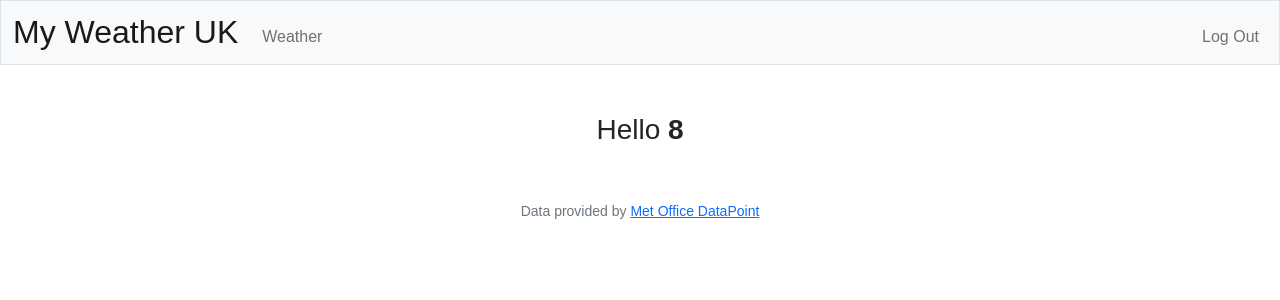
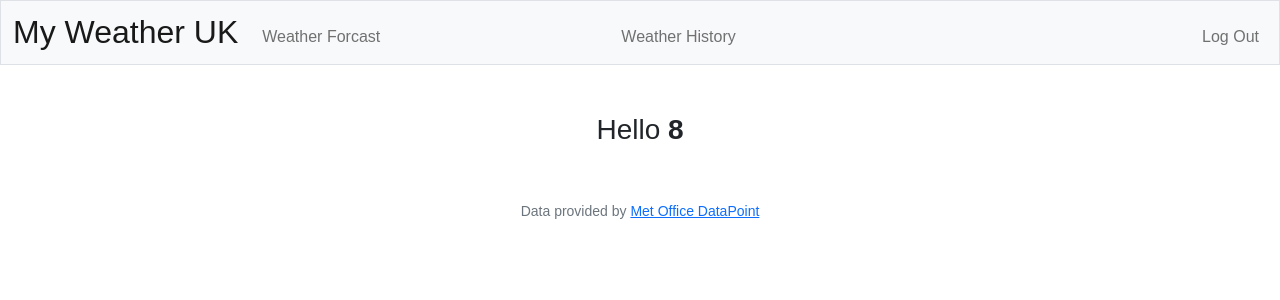
Before and after one commit to samuel-speller/Final-Project-cs50, a Flask app: page / in a window 1280 px wide. Shown: the top 300 px of the page. Run offline with Flask 3, Linux system fonts and the light colour scheme; a user stored in the database is signed in; some libraries are stand-ins or nearby versions.

Commit message:
getting the weather forcast and history to work correctly. Need to work on the arguments in the functions.

```diff
--- a/app.py
+++ b/app.py
@@ -6,7 +6,13 @@ from flask_session import Session
 from tempfile import mkdtemp
 from werkzeug.security import check_password_hash, generate_password_hash
 
-from functions import apology, login_required, create_connection, forcast_weather_locations, get_user_weather
+from functions import (
+    apology,
+    login_required,
+    create_connection,
+    weather_locations,
+    get_weather_data
+)
 
 # Configure application
 app = Flask(__name__)
@@ -158,26 +164,50 @@ def register():
         return render_template("login.html")
 
 
-@app.route("/weather", methods=["GET", "POST"])
+@app.route("/weatherforcast", methods=["GET", "POST"])
 @login_required
-def weather():
-    """Weather Page"""
+def weatherforcast():
+    """Weather forcast Page"""
+    # possible might need to use this line to get user data
+    # user_id = session["user_id"]
+
+    # use weather_locations funtion to return a list of locations
+    location_name_list = weather_locations('fcs')['name']
+
+    if request.method == "GET":
+
+        return render_template("weather_forcast_input.html",
+                               location_name_list=location_name_list
+                               )
+    else:
+        user_location = request.form.get('location')
+        user_weather = get_weather_data('fcs', user_location)
+
+        return render_template("weather_forcast.html",
+                               user_location=user_location,
+                               user_weather=user_weather
+                               )
+
+@app.route("/weatherhistory", methods=["GET", "POST"])
+@login_required
+def weatherhistory():
+    """Weather history Page"""
     # grab user data
     user_id = session["user_id"]
 
     # use weather_locations funtion to return a list of locations
-    location_name_list = forcast_weather_locations()['name']
+    location_name_list = weather_locations(obs_fcs='obs')['name']
 
     if request.method == "GET":
 
-        return render_template("weather_input.html",
+        return render_template("weather_history_input.html",
                                location_name_list=location_name_list
                                )
     else:
         user_location = request.form.get('location')
-        user_weather = get_user_weather(user_location)
+        user_weather_obs = get_weather_data('obs', user_location)
 
-        return render_template("weather_local.html",
+        return render_template("weather_history.html",
                                user_location=user_location,
-                               user_weather=user_weather
+                               user_weather_obs=user_weather_obs
                                )
--- a/functions.py
+++ b/functions.py
@@ -7,6 +7,7 @@ import pandas as pd
 import numpy as np
 from flask import redirect, render_template, request, session
 from functools import wraps
+from typing import Literal
 
 
 # NEED TO EDIT THIS APPOLOGY FUNTION!!
@@ -51,15 +52,26 @@ def login_required(f):
     return decorated_function
 
 
-def forcast_weather_locations():
+def weather_locations(obs_fcs: Literal['obs', 'fcs']):
     """get the list of locations, with their id, available for weather
-        forcasts"""
+        forcasts or observations"""
+    # takes arguments, 'obs' for observation locations and 'fcs' for forcast
+    # locations
 
     # Contact API
     try:
         api_key = os.environ.get("MET_OFFICE_API_KEY")
-        # met office site list url
-        url = f"http://datapoint.metoffice.gov.uk/public/data/val/wxfcs/all/json/sitelist?key={api_key}"
+
+        if obs_fcs == 'obs':
+            url = f'''http://datapoint.metoffice.gov.uk/public/data/val/wxfcs/
+                   all/json/sitelist?key={api_key}'''
+        elif obs_fcs == 'fcs':
+            url = f'''http://datapoint.metoffice.gov.uk/public/data/val/wxobs/
+                   all/json/sitelist?key={api_key}'''
+        else:
+            raise ValueError('''Please only use obs or fcs as an argument in
+                             the Weather_locations function''')
+
         response = requests.get(url)
         response.raise_for_status()
         # need to just return the names from the location_list
@@ -79,41 +91,18 @@ def forcast_weather_locations():
         return None
 
 
-def obs_weather_locations():
-    """get the list of locations, with their id, available for weather
-        observations"""
+def get_weather_data(obs_fcs, location, resolution: Literal['hourly', 'daily']):
+    """Look up weather data at a location"""
+    # use obs for observational data and fcs for forcast data
 
     # Contact API
     try:
         api_key = os.environ.get("MET_OFFICE_API_KEY")
-        # met office site list url
-        url = f"http://datapoint.metoffice.gov.uk/public/data/val/wxobs/all/json/sitelist?key={api_key}"
-        response = requests.get(url)
-        response.raise_for_status()
-        # need to just return the names from the location_list
-        # use pandas to make accessing the data easier
-        location_list = response.json()
 
-        # create a dataframe from the .json data
-        # ('Locations', 'Location' is used to get into the nested json file)
-        df = pd.json_normalize(location_list, record_path=['Locations',
-                               'Location'])
-
-        # get a list of names from the data
-        obs_locations = df[['name', 'id']]
-        return obs_locations
-
-    except requests.RequestException:
-        return None
-
-
-def get_user_weather(location):
-    """Look up weather data at a location"""
-
-    # Contact API
-    try:
-        api_key = os.environ.get("MET_OFFICE_API_KEY")
-        locations_df = weather_locations()
+        if obs_fcs == 'obs':
+            locations_df = weather_locations('obs')
+        elif obs_fcs == 'fcs':
+            locations_df = weather_locations('obs')
 
         # input the users location to get the location id
         user_location = locations_df.query(f'name=="{location}"')
@@ -121,8 +110,10 @@ def get_user_weather(location):
         # dataframe
         location_id = user_location.iloc[0]['id']
 
-        # get the various forcast data
-        three_hourly_url = f"http://datapoint.metoffice.gov.uk/public/data/val/wxfcs/all/json/{location_id}?res=3hourly&key={api_key}"
+        # get the forcast/observation data
+        three_hourly_url = f'''http://datapoint.metoffice.gov.uk/public/data/
+                            val/wxfcs/all/json/{location_id}
+                            ?res={resolution}&key={api_key}'''
         response = requests.get(three_hourly_url)
         response.raise_for_status()
         return response
--- a/templates/layout.html
+++ b/templates/layout.html
@@ -33,7 +33,10 @@
                 <div class="collapse navbar-collapse" id="navbar">
                     {% if session["user_id"] %}
                         <ul class="navbar-nav me-auto mt-2">
-                            <li class="nav-item"><a class="nav-link" href="/weather">Weather</a></li>
+                            <li class="nav-item"><a class="nav-link" href="/weatherforcast">Weather Forcast</a></li>
+                        </ul>
+                        <ul class="navbar-nav me-auto mt-2">
+                            <li class="nav-item"><a class="nav-link" href="/weatherhistory">Weather History</a></li>
                         </ul>
                         <ul class="navbar-nav ms-auto mt-2">
                             <li class="nav-item"><a class="nav-link" href="/logout">Log Out</a></li>
--- a/templates/weather_local.html
+++ b/templates/weather_history.html
@@ -1,10 +1,12 @@
 {% extends "layout.html" %}
 
 {% block title %}
-    Weather_local
+    Weather_history
 {% endblock %}
 
 {% block main %}
     <h2> The weather in <b>{{user_location}}</b> </h2>
 
+    {user_weather_obs}
+
 {% endblock %}
--- a/templates/weather_input.html
+++ b/templates/weather_history_input.html
@@ -1,13 +1,13 @@
 {% extends "layout.html" %}
 
 {% block title %}
-    Weather_input
+    Weather_history_input
 {% endblock %}
 
 {% block main %}
     <h3> please enter location</h3>
 
-    <form action="/weather" method="post">
+    <form action="/weatherhistory" method="post">
         <input type="text" id="location" name="location" placeholder="Location">
 
         <script>
```
Also changed, not shown: templates/weather_forcast.html (added, +10 -0 lines), templates/weather_forcast_input.html (added, +28 -0 lines), 1 other file.
